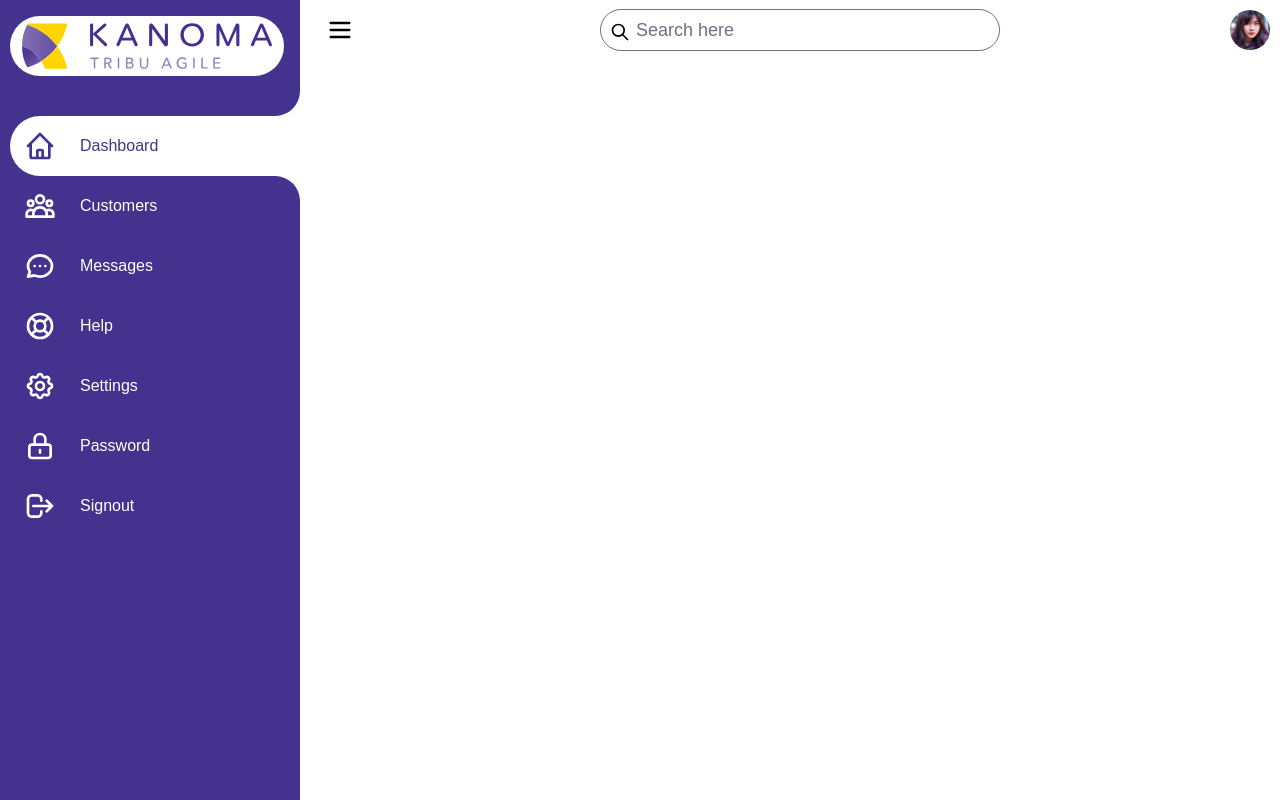
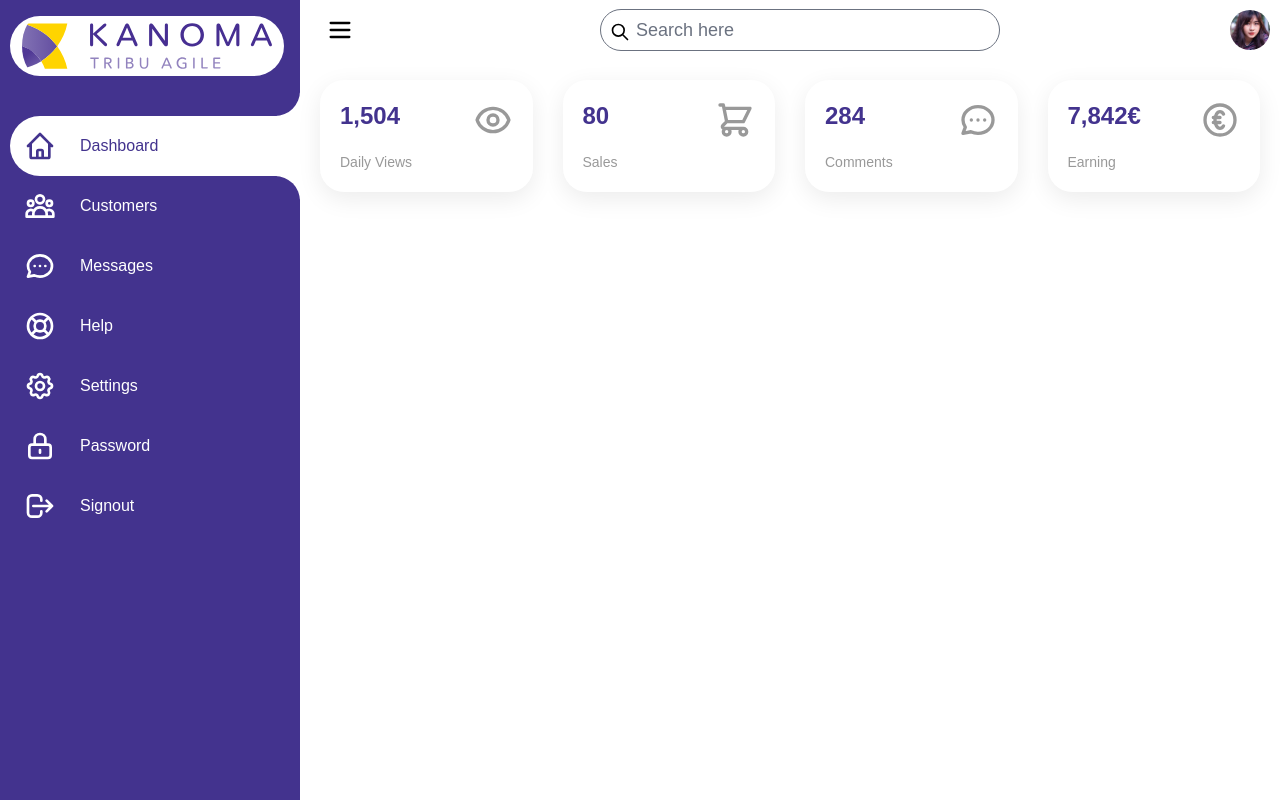
Before and after one commit to Horsty80/formation-react-admin, a React (Create React App) app: page / in a window 1280 px wide. Built offline with nearby package versions, Linux system fonts and the light colour scheme.

Commit message:
📝  add cards boxes for KPI

```diff
--- a/src/App.js
+++ b/src/App.js
@@ -1,3 +1,4 @@
+import CardsBox from "./components/CardsBox";
 import Navigation from "./components/Navigation";
 import TopBar from "./components/TopBar";
 import useToggleNavigation from "./hooks/useToggleNavigation";
@@ -15,8 +16,7 @@ function App() {
         className={`${activeStyle} absolute min-h-[100vh] bg-white transition-all duration-500`}
       >
         <TopBar />
-        {/* topbar */}
-        {/* cardboxs */}
+        <CardsBox />
         {/* details tables */}
       </div>
     </div>
--- /dev/null
+++ b/src/components/CardsBox.js
@@ -0,0 +1,58 @@
+import {
+  ChatIcon,
+  CurrencyEuroIcon,
+  EyeIcon,
+  ShoppingCartIcon,
+} from "@heroicons/react/outline";
+import React from "react";
+
+function CardsBox() {
+  return (
+    <div
+      data-testid="cardBox"
+      className="relative w-full p-5 grid grid-cols-4 gap-[30px]"
+    >
+      <div data-testid="cardViews" className="cardKpi hover:bg-primary group">
+        <div>
+          <div className="kpiValue group-hover:text-white">1,504</div>
+          <div className="kpiLabel group-hover:text-white">Daily Views</div>
+        </div>
+        <div class="iconBx">
+          <EyeIcon className="kpiIcon group-hover:text-white" />
+        </div>
+      </div>
+      <div data-testid="cardSales" className="cardKpi hover:bg-primary group">
+        <div>
+          <div className="kpiValue group-hover:text-white">80</div>
+          <div className="kpiLabel group-hover:text-white">Sales</div>
+        </div>
+        <div class="iconBx">
+          <ShoppingCartIcon className="kpiIcon group-hover:text-white" />
+        </div>
+      </div>
+      <div
+        data-testid="cardComments"
+        className="cardKpi hover:bg-primary group"
+      >
+        <div>
+          <div className="kpiValue group-hover:text-white">284</div>
+          <div className="kpiLabel group-hover:text-white">Comments</div>
+        </div>
+        <div class="iconBx">
+          <ChatIcon className="kpiIcon group-hover:text-white" />
+        </div>
+      </div>
+      <div data-testid="cardEarn" className="cardKpi hover:bg-primary group">
+        <div>
+          <div className="kpiValue group-hover:text-white">7,842€</div>
+          <div className="kpiLabel group-hover:text-white">Earning</div>
+        </div>
+        <div class="iconBx">
+          <CurrencyEuroIcon className="kpiIcon group-hover:text-white" />
+        </div>
+      </div>
+    </div>
+  );
+}
+
+export default CardsBox;
--- a/src/index.css
+++ b/src/index.css
@@ -51,4 +51,16 @@
     before:w-[50px] before:h-[50px] before:rounded-full
     before:shadow-curveShadowBefore before:pointer-events-none before:bg-transparent;
   }
+  .cardKpi {
+    @apply relative bg-white p-5 rounded-3xl flex justify-between cursor-pointer shadow-card;
+  }
+  .kpiValue {
+    @apply relative font-bold text-2xl text-primary;
+  }
+  .kpiLabel {
+    @apply text-black2 text-sm mt-5;
+  }
+  .kpiIcon {
+    @apply h-10 w-10 text-black2;
+  }
 }
--- a/tailwind.config.js
+++ b/tailwind.config.js
@@ -6,11 +6,13 @@ module.exports = {
     boxShadow: {
       curveShadowAfter: "35px -35px 0 10px var(--white)",
       curveShadowBefore: "35px 35px 0 10px var(--white)",
+      card: "0 7px 25px rgba(0, 0, 0, 0.08)",
     },
     extend: {
       colors: {
         primary: "var(--purple)",
         secondary: "var(--yellow)",
+        black2: "var(--black2)",
       },
     },
   },
```
